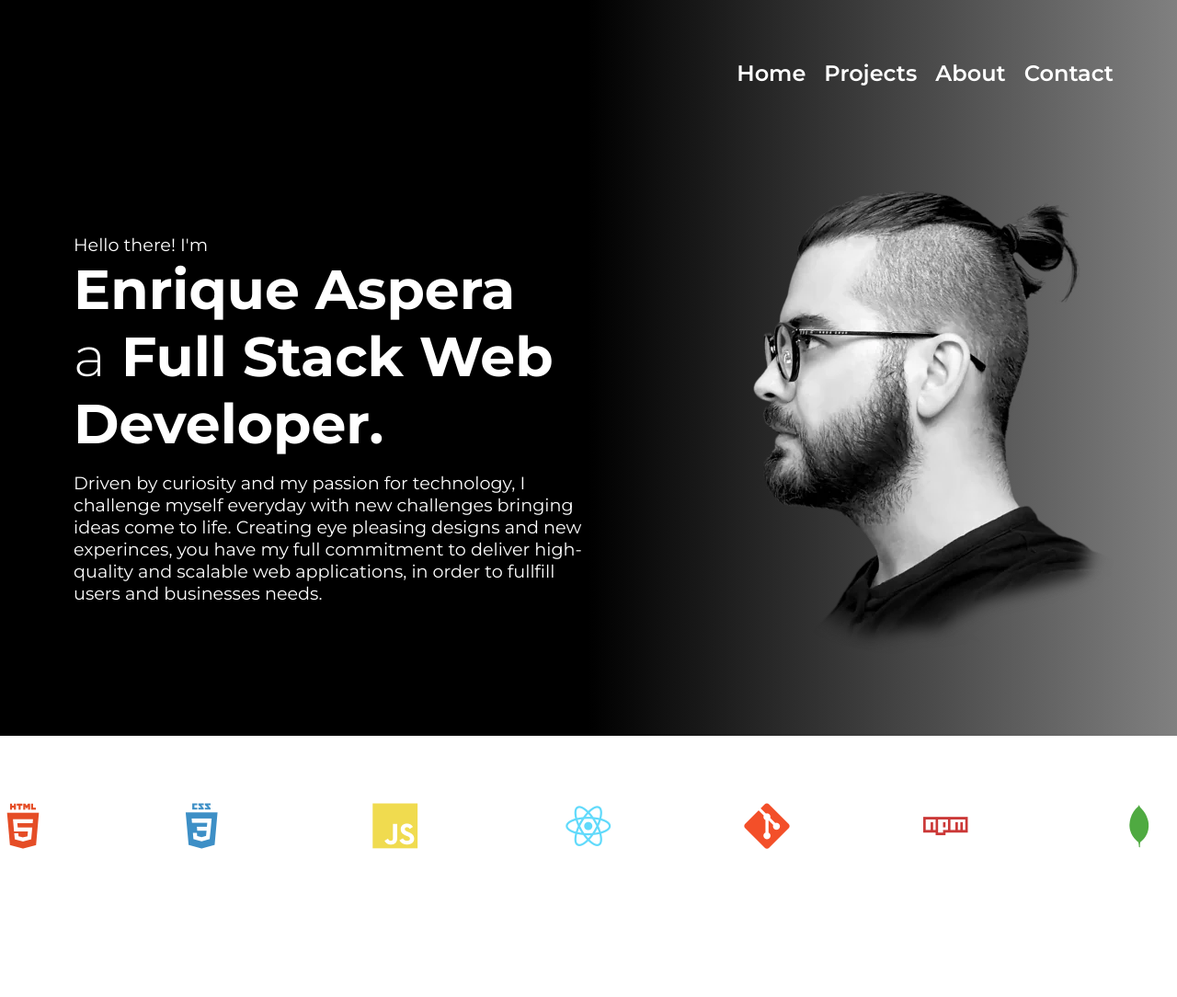
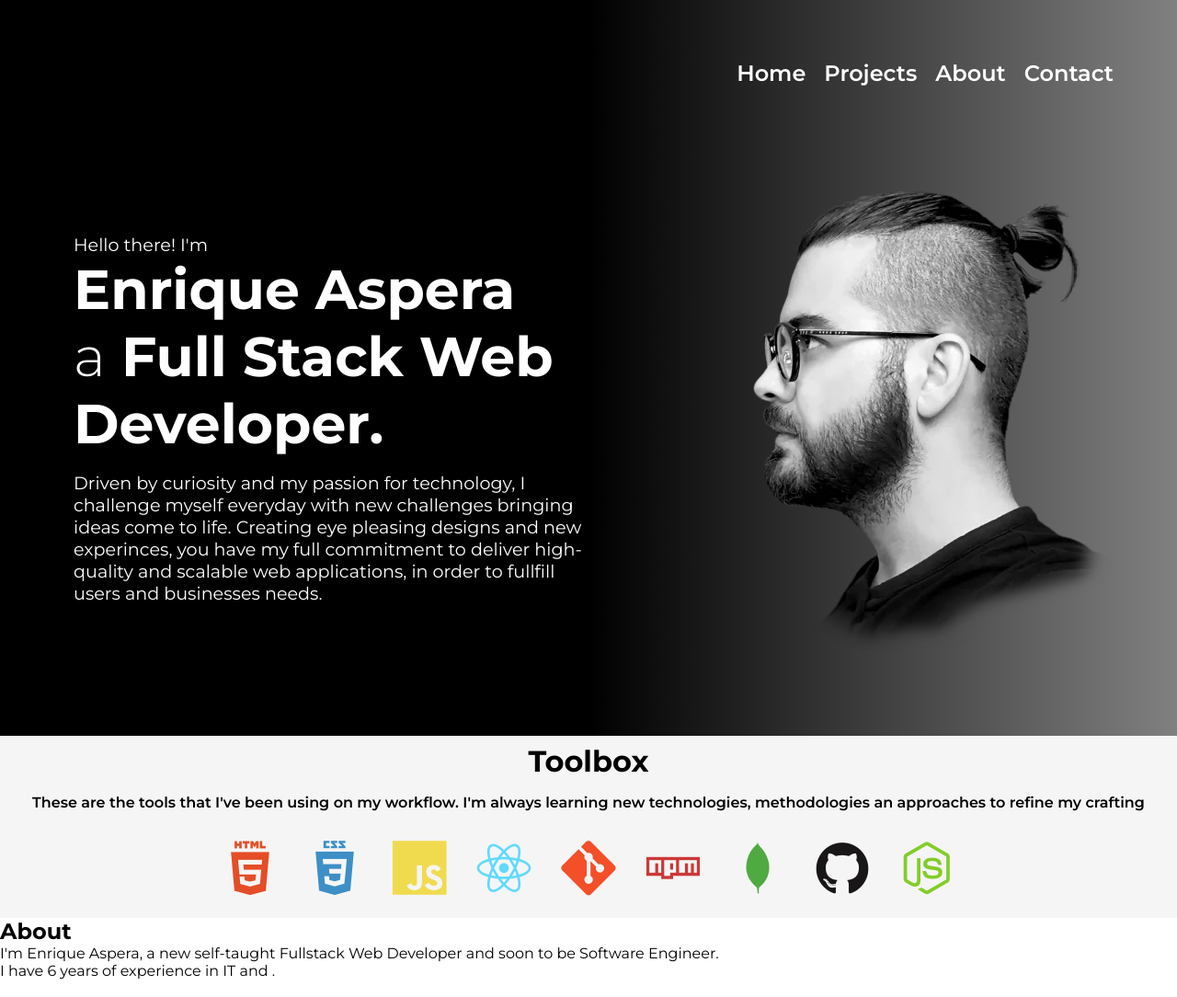
Before and after one commit to Enrique1410/PortfolioWebsite, a plain HTML site: page index.html in a window 1280 px wide. Shown: the whole page at 92% size. Before the commit the page ends 1029 px from the top, so only its background shows below. Drawn offline with nearby package versions, Linux system fonts and the light colour scheme.

Commit message:
modified "content" section css

```diff
--- a/index.html
+++ b/index.html
@@ -41,47 +41,43 @@
     </div>
     </div>
     <div class="content">
-    </div>
-    <p>Soon to be Full Stack Web Developer.</p>
-    <p>Since i was a kid i always had a great affinity in Technology, and that passion just got bigger every passing
-        year. Currently employed as a system administrator but with the goal of making myself a self-taught Software
-        Engineer.</p>
+        <h1>Toolbox</h1>
+        <p>These are the tools that I've been using on my workflow. I'm always learning new technologies, methodologies
+            an approaches to refine my crafting</p>
         <div class="skills">
             <div class="skill">
                 <i class="devicon-html5-plain-wordmark colored"></i>
-            <p>HTML</p>
             </div>
             <div class="skill">
                 <i class="devicon-css3-plain-wordmark colored"></i>
-            <p>CSS</p>
             </div>
             <div class="skill">
                 <i class="devicon-javascript-plain colored"></i>
-            <p>JavaScript</p>
             </div>
             <div class="skill">
                 <i class="devicon-react-original colored"></i>
-            <p>React</p>
             </div>
             <div class="skill">
                 <i class="devicon-git-plain colored"></i>
-            <p>Git</p>
             </div>
             <div class="skill">
                 <i class="devicon-npm-original-wordmark colored"></i>
-            <p>NPM</p>
             </div>
             <div class="skill">
                 <i class="devicon-mongodb-plain colored"></i>
-            <p>MongoDB</p>
+            </div>
+            <div class="skill">
+                <i class="devicon-github-original colored"></i>
+            </div>
+            <div class="skill">
+                <i class="devicon-nodejs-plain colored"></i>
             </div>
         </div>
-    <div id="about">
+    </div>
+    <div class="about">
         <h2>About</h2>
-        <p>Hi, I'm Enrique, a new self-made fullstack web developer and soon to be software engineer. Since I was a
-            kid I had a great affinity for technology. With 6+ years of experience in Tech as a System
-            Administrator, I'm looking for a new challenge and new experiences, making myself a career as a
-            developer.</p>
+        <p>I'm Enrique Aspera, a new self-taught Fullstack Web Developer and soon to be Software Engineer.</p>
+        <p>I have 6 years of experience in IT and .</p>
     </div>
     </div>
     <footer>
--- a/styles/styles.css
+++ b/styles/styles.css
@@ -61,9 +61,6 @@ span {
     justify-content: space-between;
 }
 
-.content {
-    margin: 8px;
-}
 
 .personal {
     display: flex;
@@ -86,15 +83,30 @@ span {
     }
 }
 
+.content * {
+    display: flex;
+    justify-content: center;
+    padding: 8px;
+    color: #000000;
+    background-color: #f5f5f5;
+}
+
+.content p{
+    font-weight: 600;
+}
+
+.about * {
+    color: #000000;
+}
+
 
 .skills {
     display: flex;
-    text-align: center;
-    justify-content: space-between;
+    justify-content: center;
 }
 
-.skills i {
-    font-size: 50px;
+.skill {
+    font-size: 3.75rem;
 }
 
 #title-name {
```
Lines whose indentation alone changed are shown as unchanged.
